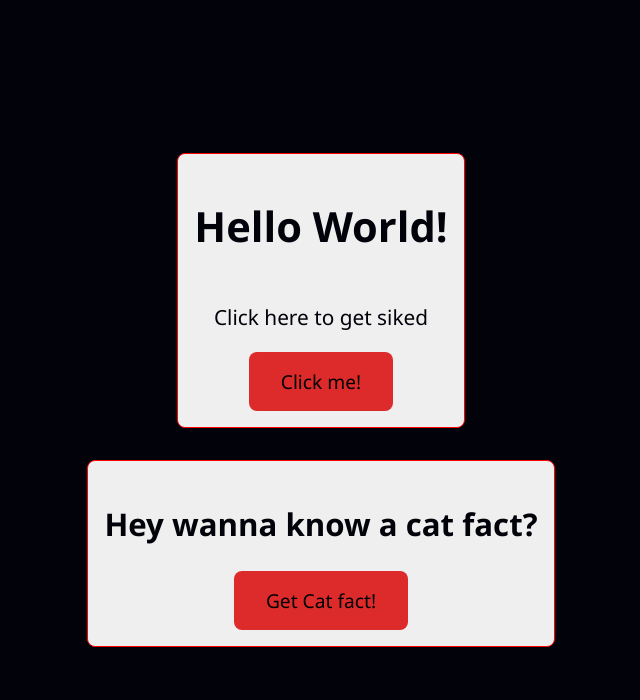
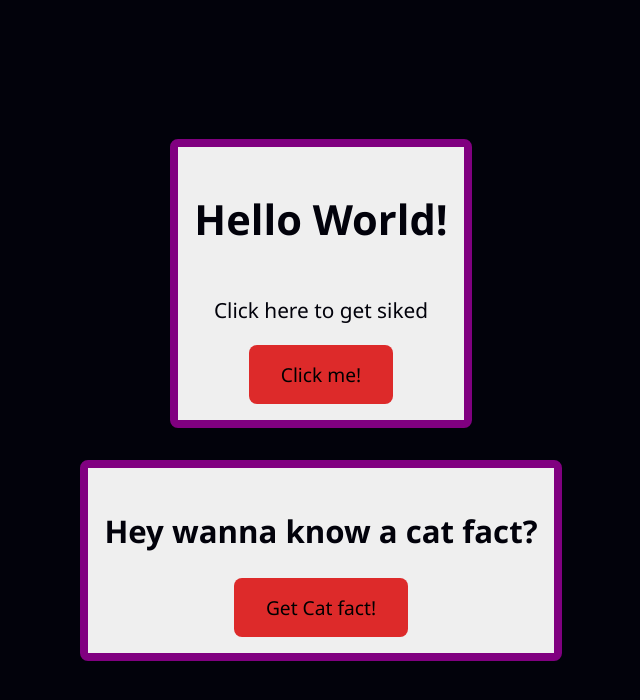
Before and after one commit to JNettli/playing-with-js, a plain HTML site: page fatarrow/index.html in a window 1280 px wide. Shown: the whole page, without its empty margins (319-959 px from the left). Drawn offline with Linux system fonts and the light colour scheme.

Commit message:
Some css fixes

```diff
--- a/fatarrow/styles.css
+++ b/fatarrow/styles.css
@@ -19,7 +19,7 @@ body, html {
     background-color: #efefef;
     color: #02020b;
     font-size: 1.3rem;
-    border: 1px solid red;
+    border: 8px solid purple;
     border-radius: 8px;
     width: fit-content;
     padding: 16px;
```
Also changed, not shown: fatarrow/index.html (+1 -1 lines).
